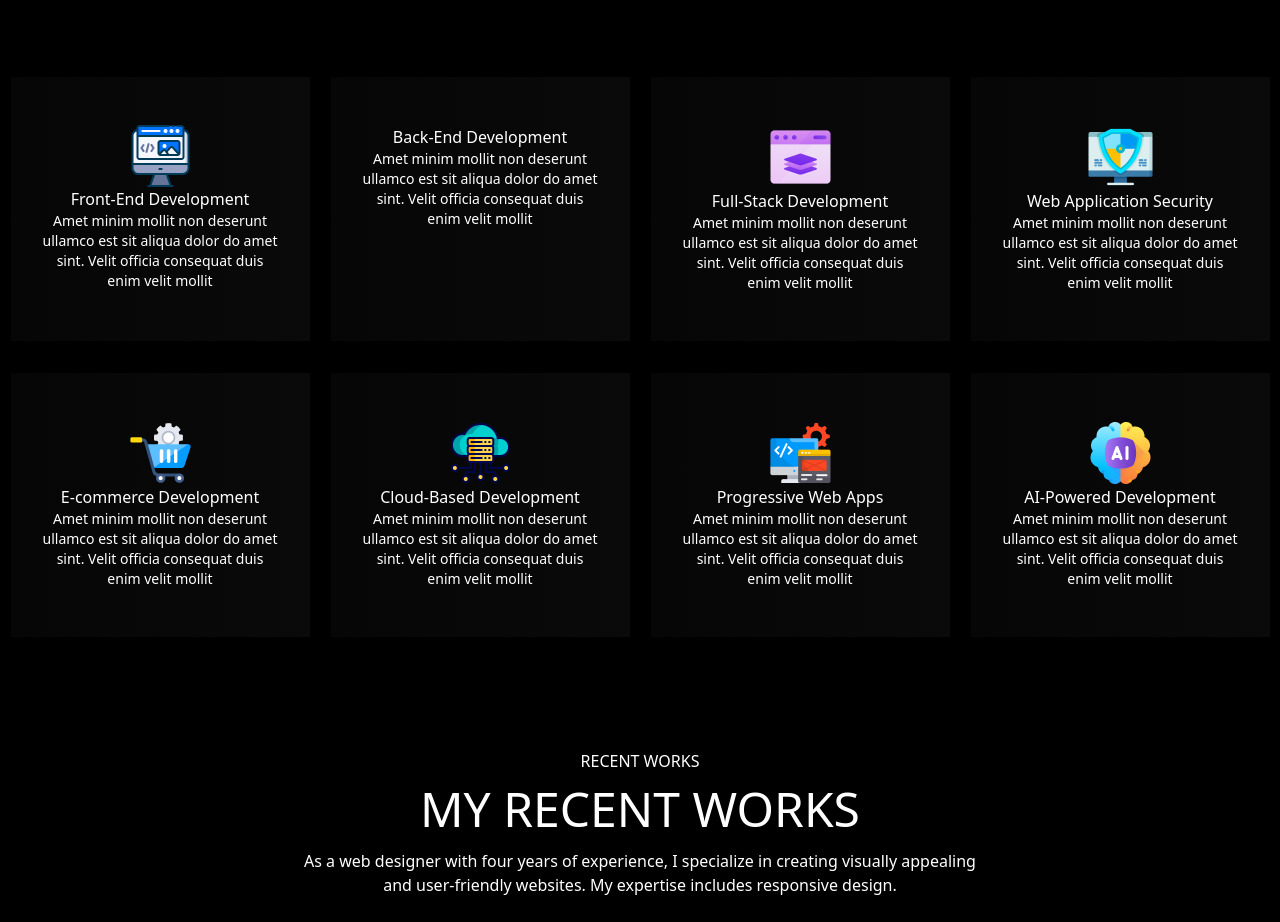
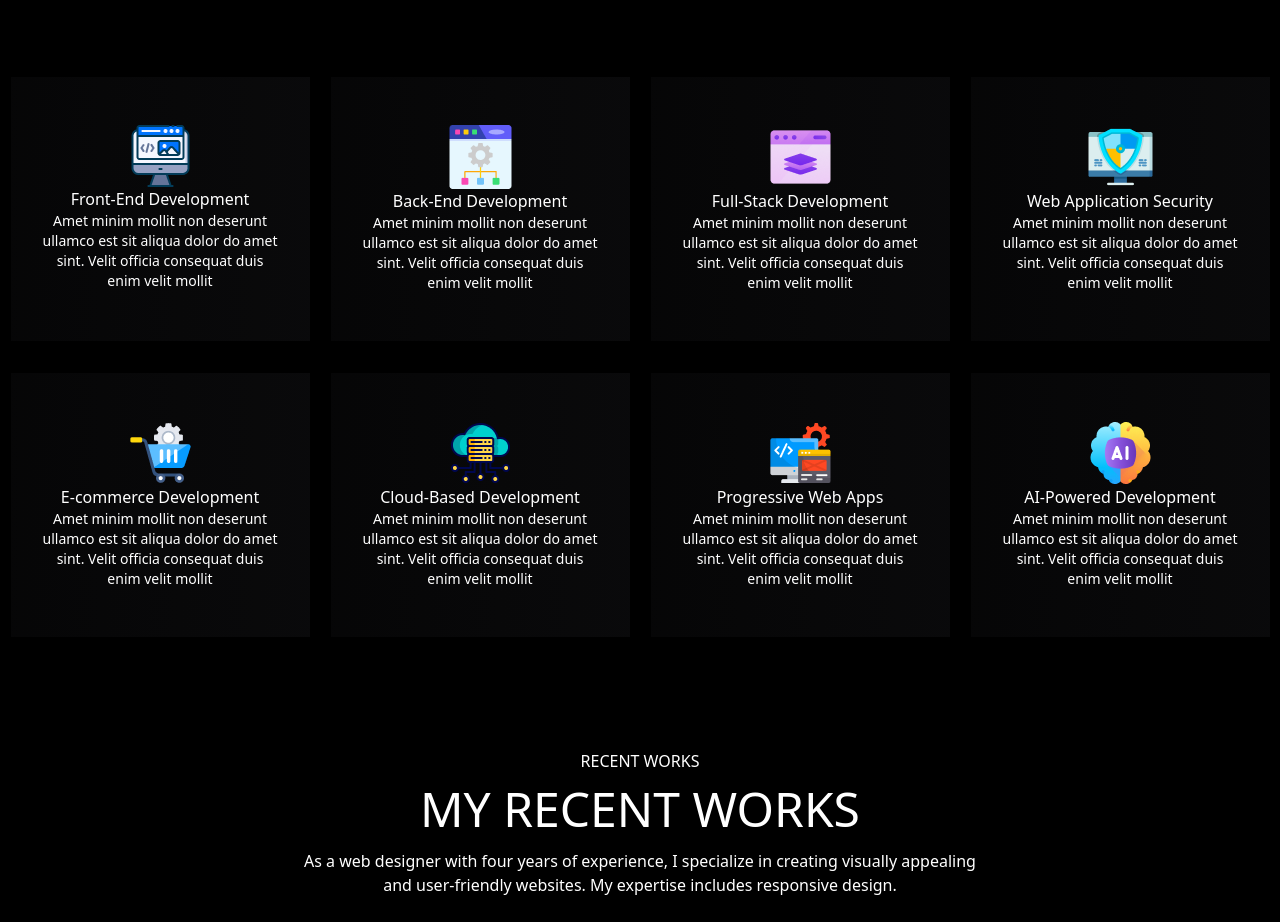
Before and after one commit to rahathossainn/assignment2, a plain HTML site: page index.html in a window 1280 px wide. Shown: the part 800-1722 px from the top of the page. Drawn offline with nearby package versions, Linux system fonts and the light colour scheme; a web font is replaced by a local one.

Commit message:
Update index.html
try to debug why backend image not working

```diff
--- a/index.html
+++ b/index.html
@@ -114,7 +114,7 @@
                     </div>
                 <!-- 2 -->
                    <div class=" bg-gradient-to-r from-[#17171a41] to-[#17171a6b] p-8 py-12" >
-                        <img class="mx-auto" src="./image/Portfolio Assignment/_618956904.png" alt="">
+                        <img class="mx-auto" src="./image/Portfolio Assignment/backend.png" alt="">
                         <p>Back-End Development</p>
                         <p class="text-sm font-thin">Amet minim mollit non deserunt <br> ullamco est sit aliqua dolor do amet <br> sint. Velit officia consequat duis <br> enim velit mollit</p>
                    </div>
```
